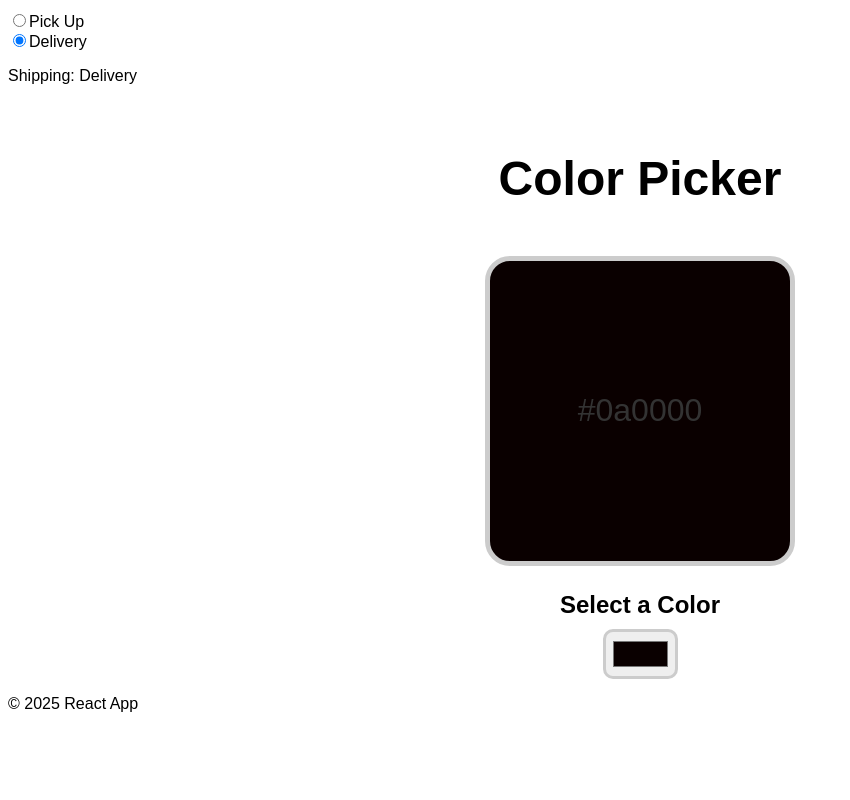
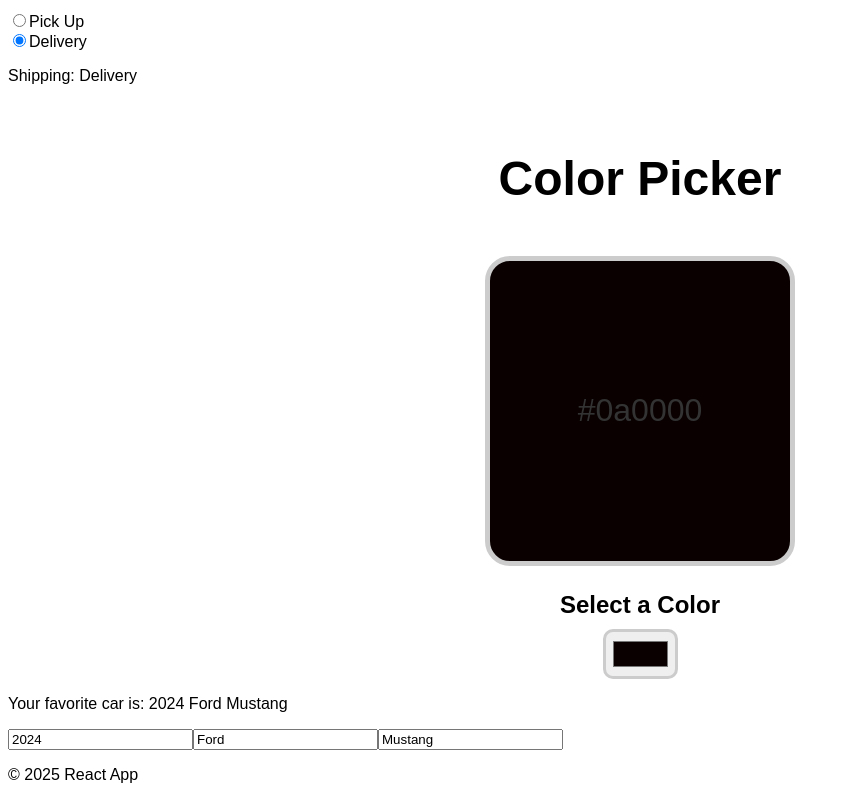
Before and after one commit to sebitcode/react-app, a React (Vite) app: page / in a window 1280 px wide. Shown: the part 2154-2954 px from the top of the page, without its empty margins (0-850 px from the left). Before the commit the page ends 2883 px from the top, so only its background shows below. Built offline with nearby package versions, Linux system fonts and the light colour scheme.

Commit message:
update states and useState with objects

```diff
--- a/src/App.jsx
+++ b/src/App.jsx
@@ -9,6 +9,7 @@
 import Counter from './Components/Counter/Counter.jsx';
 import Form from './Components/Form/Form.jsx';
 import ColorPicker from './Components/ColorPicker/ColorPicker.jsx';
+import Car from './Components/Car/Car.jsx';
 
 
 function App() {
@@ -46,6 +47,7 @@
       <Counter />
       <Form />
       <ColorPicker />
+      <Car />
       <Footer />
     </>
   );
--- /dev/null
+++ b/src/Components/Car/Car.jsx
@@ -0,0 +1,29 @@
+import { useState } from "react";
+
+function Car() {
+    const [car, setCar] = useState({
+        year: 2024,
+        make: "Ford",
+        model: "Mustang"
+    });
+
+    function handleYearChange(event) {
+        setCar(c => ({...c, year: event.target.value}))
+    }
+    function handleMakeChange(event) {
+        setCar(c => ({...c, make: event.target.value}))
+    }
+    function handleModelChange(event) {
+        setCar(c => ({...c, model: event.target.value}))
+    }
+
+    return <div>
+            <p>Your favorite car is: {car.year} {car.make} {car.model}</p>
+
+            <input type="number" value={car.year} onChange={handleYearChange} />
+            <input type="text" value={car.make} onChange={handleMakeChange} />
+            <input type="text" value={car.model} onChange={handleModelChange} />
+           </div>
+}
+
+export default Car
--- a/src/Components/Counter/Counter.jsx
+++ b/src/Components/Counter/Counter.jsx
@@ -4,9 +4,9 @@
 function Counter() {
     const [counter, setCounter] = useState(0);
 
-    const increment = () => setCounter(counter + 1)
+    const increment = () => setCounter(c => c + 1)
 
-    const decrement = () => setCounter(counter - 1)
+    const decrement = () => setCounter(c => c - 1)
 
     const reset = () => setCounter(0)
 
```
Also changed, not shown: src/Components/Car/Car.module.css (added).
